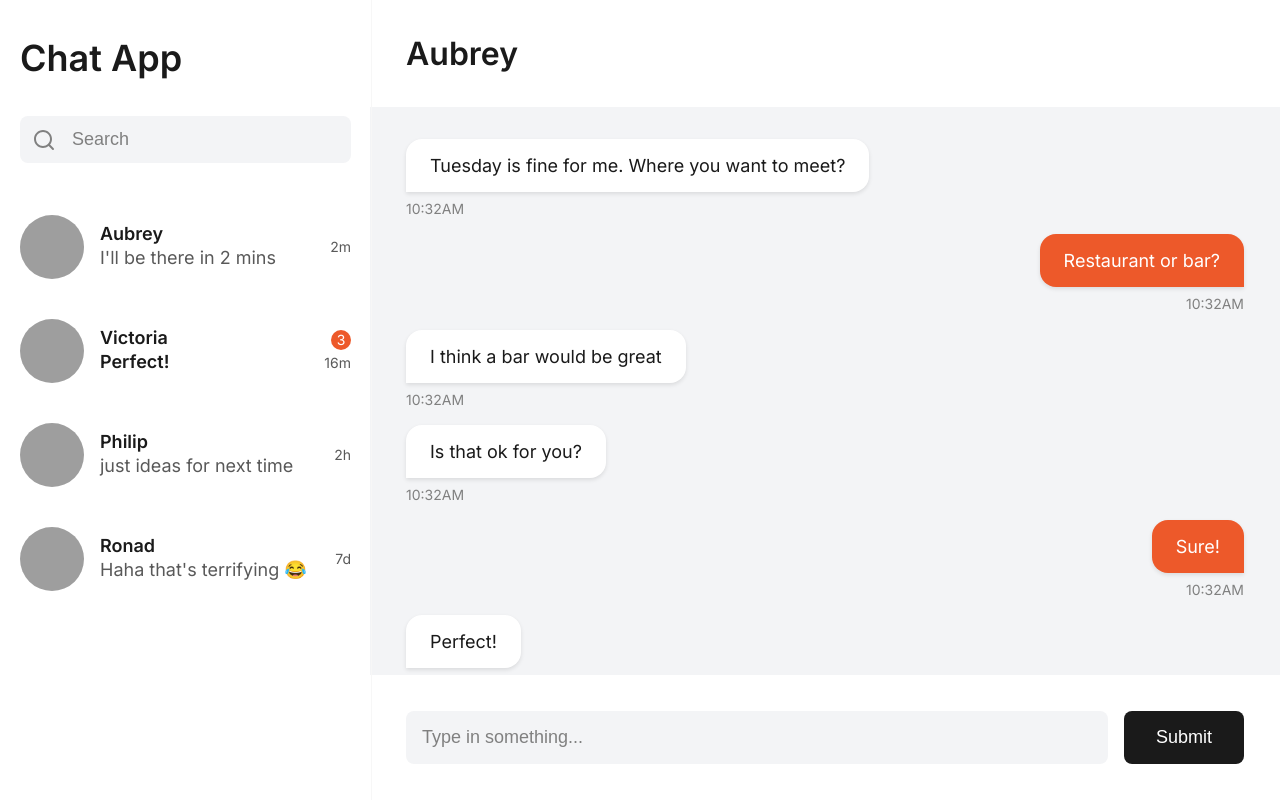
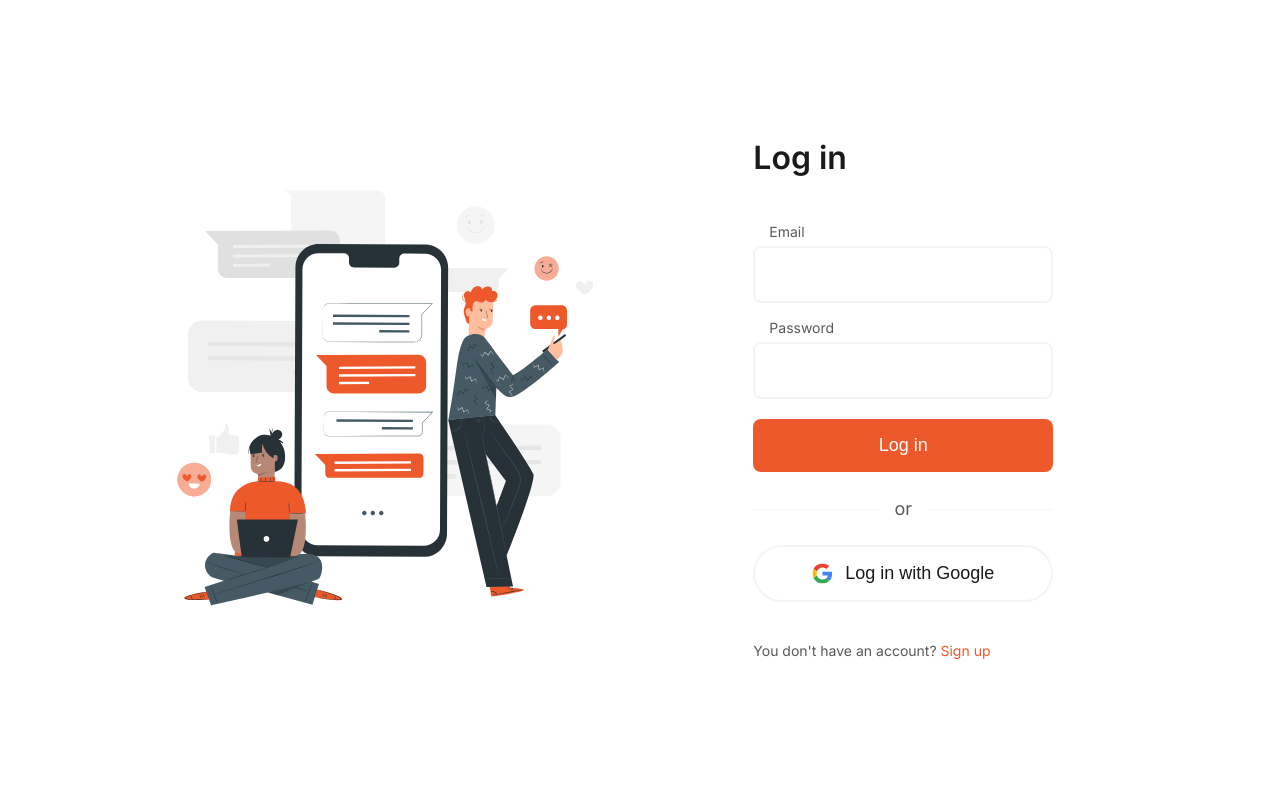
Before and after one commit to nelrnd/chat-app, a React (Create React App) app: page /login in a window 1280 px wide. Shown: the top 800 px of the page. Built offline with nearby package versions, Linux system fonts and the light colour scheme; grey boxes are pictures that could not be loaded; the HTML template or start-up script is replaced by a standard one.

Commit message:
Create routes and Links

```diff
--- a/package.json
+++ b/package.json
@@ -8,6 +8,7 @@
     "@testing-library/user-event": "^13.5.0",
     "react": "^18.2.0",
     "react-dom": "^18.2.0",
+    "react-router-dom": "^6.10.0",
     "react-scripts": "5.0.1",
     "web-vitals": "^2.1.4"
   },
--- a/src/App.js
+++ b/src/App.js
@@ -1,10 +1,21 @@
+import { BrowserRouter, Routes, Route } from 'react-router-dom';
+
 import './App.css';
 
 import Home from './pages/Home';
+import Login from './pages/Login';
+import Signup from './pages/Signup';
 
 function App() {
   return (
     <div className="App">
+      <BrowserRouter>
+        <Routes>
+          <Route path="/" element={<Home />} />
+          <Route path="/login" element={<Login />} />
+          <Route path="/signup" element={<Signup />} />
+        </Routes>
+      </BrowserRouter>
       <Home />
     </div>
   );
--- a/src/pages/Login.js
+++ b/src/pages/Login.js
@@ -1,4 +1,5 @@
 import { useState } from 'react';
+import { Link } from 'react-router-dom';
 
 import JoinLayout from '../components/JoinLayout';
 import Separator from '../components/Separator';
@@ -55,7 +56,7 @@
         </button>
 
         <p className="small grey">
-          You don't have an account? <a href="/">Sign up</a>
+          You don't have an account? <Link to="/signup">Sign up</Link>
         </p>
       </form>
     </JoinLayout>
--- a/src/pages/Signup.js
+++ b/src/pages/Signup.js
@@ -1,4 +1,6 @@
 import { useState, useRef, useEffect } from 'react';
+import { Link } from 'react-router-dom';
+
 import JoinLayout from '../components/JoinLayout';
 import Separator from '../components/Separator';
 
@@ -87,7 +89,7 @@
       </button>
 
       <p>
-        You already have an account? <a href="/">Log in</a>
+        You already have an account? <Link to="/login">Log in</Link>
       </p>
     </>
   );
```
Also changed, not shown: 1 other file (tests, documents, lock files or other folders).
